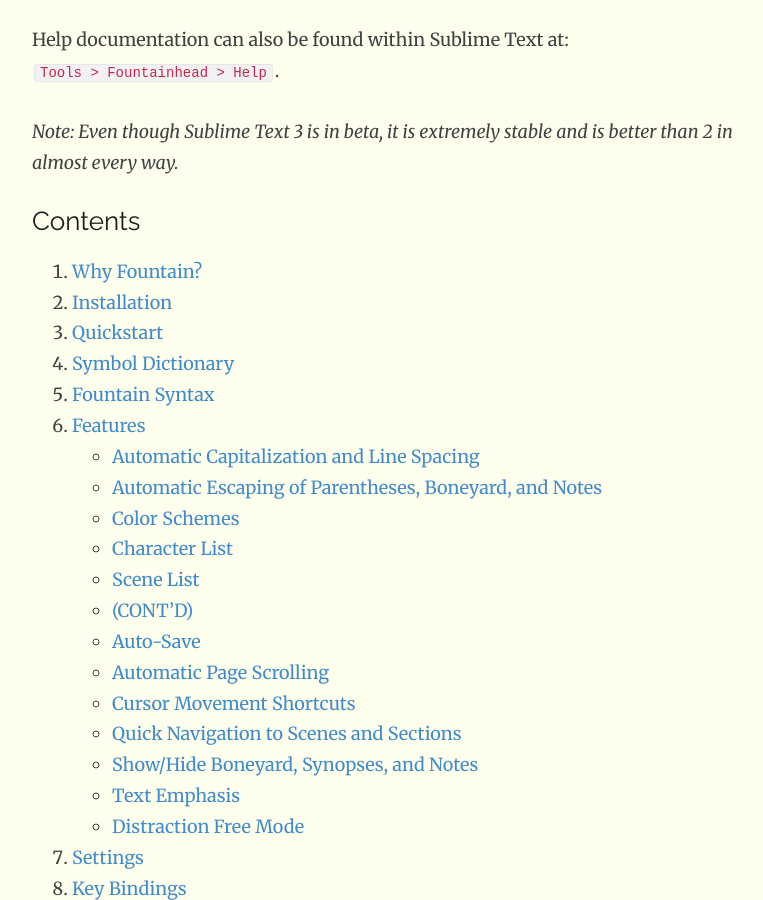
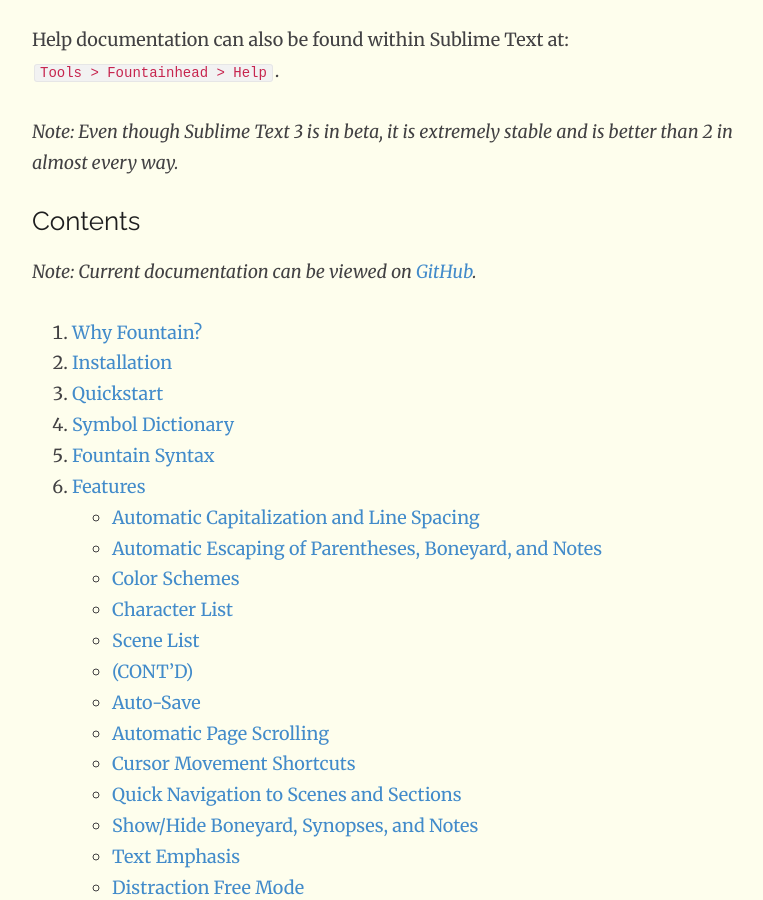
Before and after one commit to classicblunders/classicblunders.github.io, a Jekyll site: the page built from _posts/2015-01-09-introducing-fountainhead.md, in a window 1280 px wide and 900 px high, scrolled down 710 px. Shown: the whole window, without its empty margins (233-996 px from the left). Built offline with Jekyll 4.4.1, drawn with Linux system fonts in a browser that asks for light colours; nearby versions of some CDN libraries; comment, search, counter and statistics services are not loaded.

Commit message:
Add link to current github documentation.

```diff
--- a/_posts/2015-01-09-introducing-fountainhead.md
+++ b/_posts/2015-01-09-introducing-fountainhead.md
@@ -30,6 +30,8 @@ Help documentation can also be found within Sublime Text at: `Tools > Fountainhe
 *Note: Even though Sublime Text 3 is in beta, it is extremely stable and is better than 2 in almost every way.*
 
 ## <a name="contents"></a>Contents
+
+*Note: Current documentation can be viewed on [GitHub](https://github.com/derickc/Fountainhead).*
 
 1. [Why Fountain?](#why-fountain)
 1. [Installation](#installation)
```
